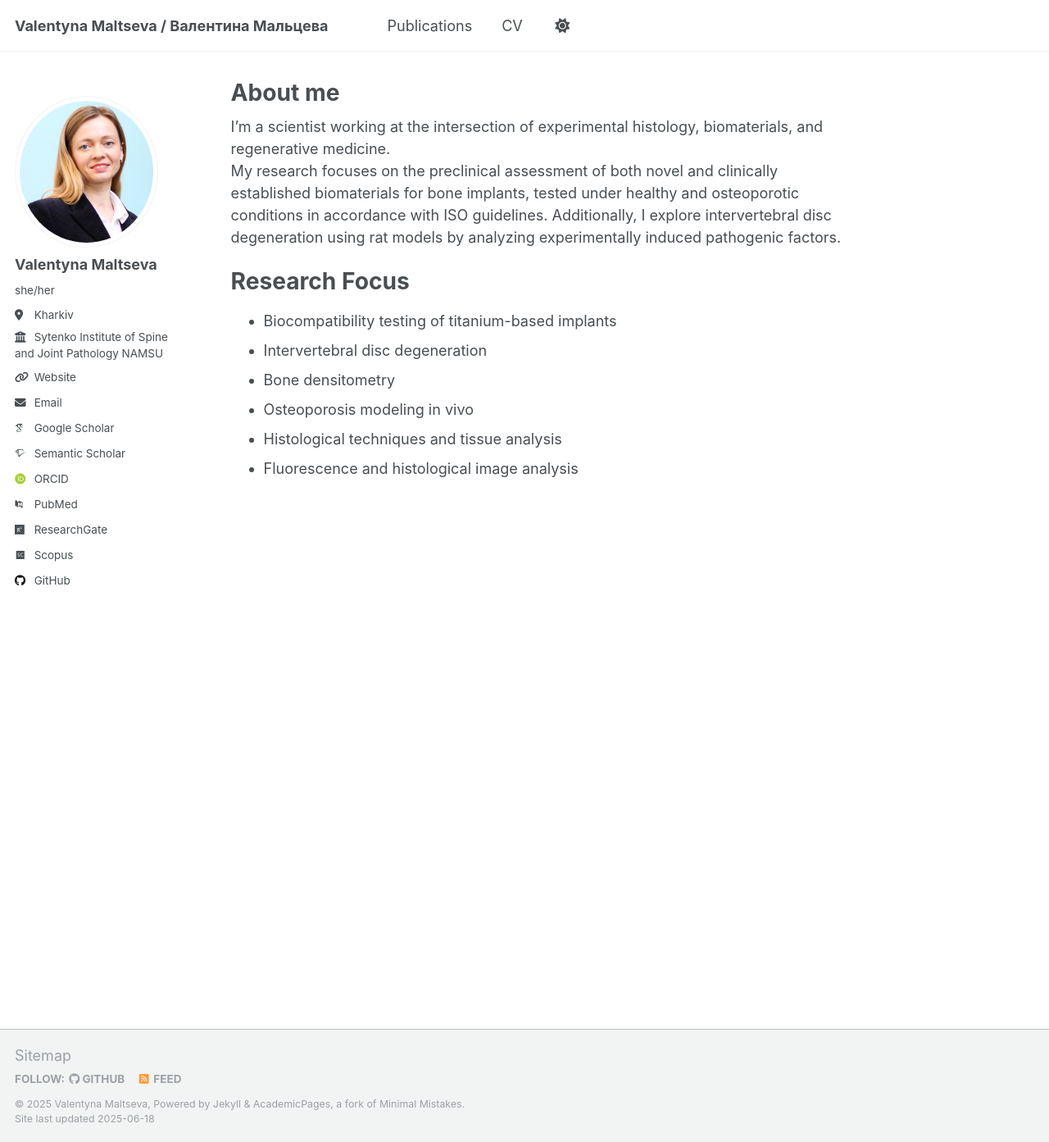
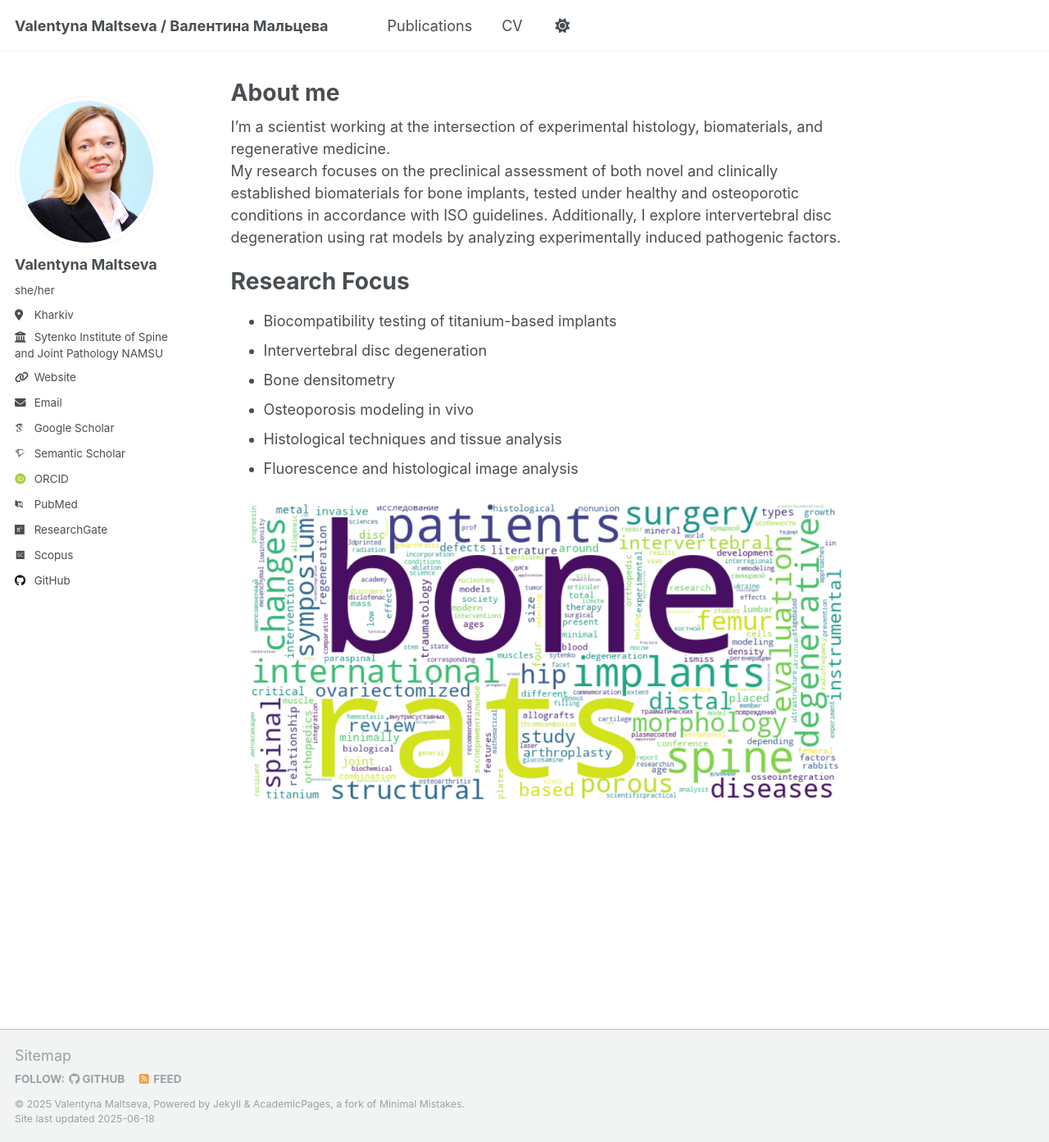
Before and after one commit to valentynamaltseva/valentynamaltseva.github.io, a Jekyll site: the page built from _pages/about.md, in a window 1280 px wide and 1393 px high. Shown: the whole window at 82% size. Built offline with Jekyll 4.4.1, drawn with Linux system fonts in a browser that asks for light colours; some web fonts are replaced.

Commit message:
Update about.md

```diff
--- a/_pages/about.md
+++ b/_pages/about.md
@@ -18,3 +18,5 @@ Research Focus
 * Osteoporosis modeling in vivo
 * Histological techniques and tissue analysis
 * Fluorescence and histological image analysis
+
+![Word Cloud of My Research Keywords](/images/Cloud_words_Maltseva.png)
```
